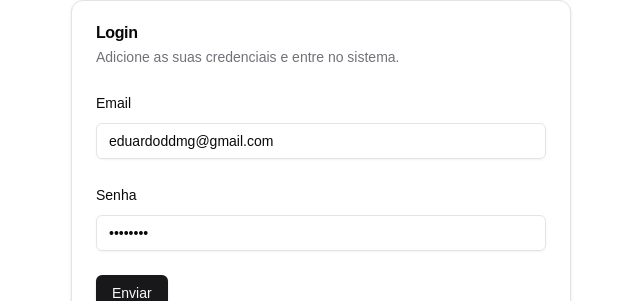
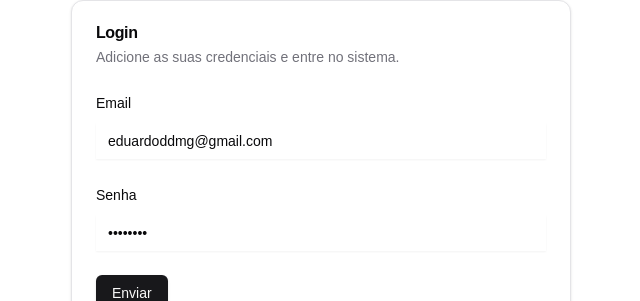
Before and after one commit to eduardoddmg/barbearia, a Next.js app: page /login in a window 1280 px wide. Shown: the part 80-381 px from the top of the page, without its empty margins (319-959 px from the left). Built offline with nearby package versions, Linux system fonts and the light colour scheme.

Commit message:
[BUGIFX] Correção de tipagem no input ui component

```diff
--- a/components/ui/input.tsx
+++ b/components/ui/input.tsx
@@ -1,25 +1,27 @@
-import * as React from "react"
+import * as React from 'react';
 
-import { cn } from "@/lib/utils"
+import { cn } from '@/lib/utils';
 
-export interface InputProps
-  extends React.InputHTMLAttributes<HTMLInputElement> {}
-
-const Input = React.forwardRef<HTMLInputElement, InputProps>(
-  ({ className, type, ...props }, ref) => {
+const Input = React.forwardRef<
+  HTMLInputElement,
+  React.InputHTMLAttributes<HTMLInputElement>
+>(({ className, type, ...props }, ref) => {
   return (
     <input
       type={type}
       className={cn(
-          "flex h-9 w-full rounded-md border border-input bg-transparent px-3 py-1 text-sm shadow-sm transition-colors file:border-0 file:bg-transparent file:text-sm file:font-medium file:text-foreground placeholder:text-muted-foreground focus-visible:outline-none focus-visible:ring-1 focus-visible:ring-ring disabled:cursor-not-allowed disabled:opacity-50",
+        'h-9 w-full border-input bg-transparent px-3 py-1 text-sm shadow-sm',
+        'border border-0 file:border-0 file:bg-transparent file:text-sm file:font-medium',
+        'placeholder:text-muted-foreground focus-visible:outline-none',
+        'focus-visible:ring focus-visible:ring-ring disabled:cursor-not-allowed disabled:opacity-50',
         className
       )}
       ref={ref}
       {...props}
     />
-    )
-  }
-)
-Input.displayName = "Input"
+  );
+});
 
-export { Input }
+Input.displayName = 'Input';
+
+export { Input };
```
Lines whose indentation alone changed are shown as unchanged.
